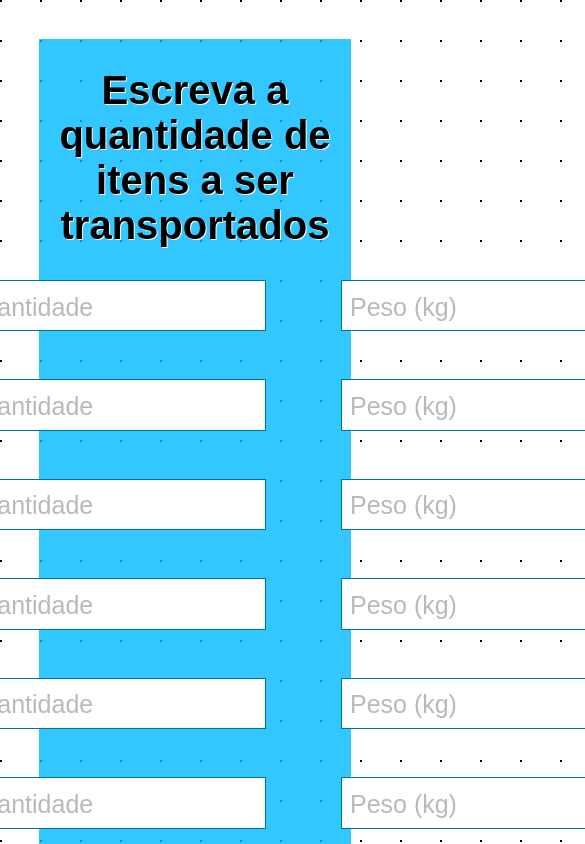
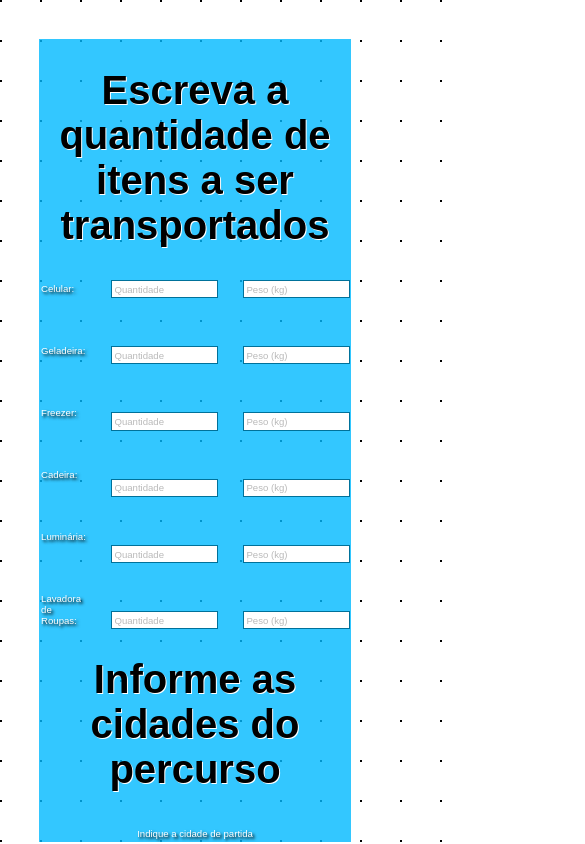
Before and after one commit to Spolavore/DELL-IT-ACADEMY-2023, a React (Create React App) app: page /opcoes in a window 390 px wide. Shown: the top 844 px of the page, 585 px wide, since content can reach past the window. Built offline with nearby package versions, Linux system fonts and the light colour scheme.

Commit message:
responsividade

```diff
--- a/src/pages/itens.module.css
+++ b/src/pages/itens.module.css
@@ -144,3 +144,14 @@
     color: #0076FE
 
 }
+
+
+@media (max-width: 1300px){
+    .container label, .inputField, .inputField::placeholder{
+        font-size: clamp(0.6rem, 2vw, 3rem);
+    }
+
+
+
+
+}
```
